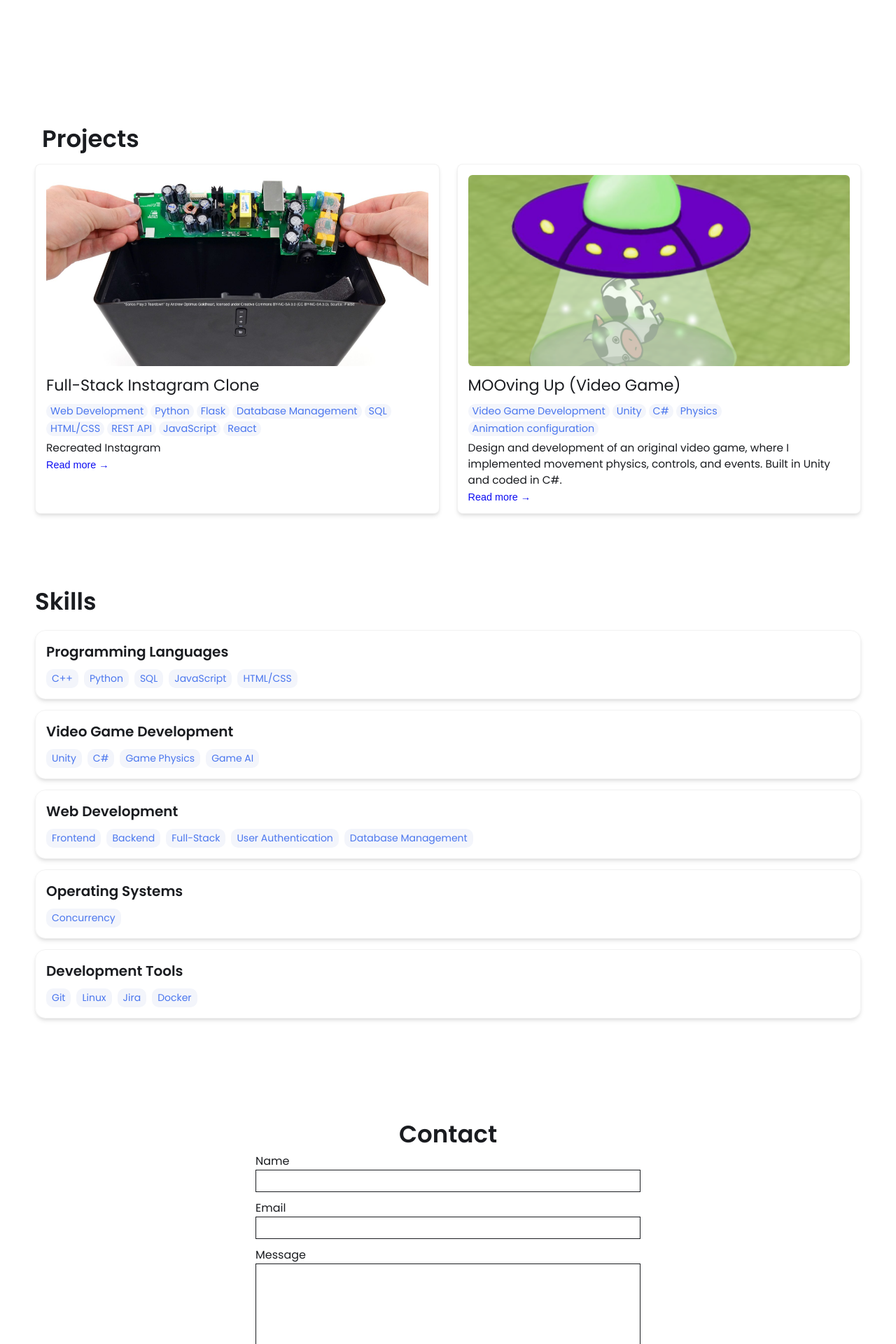
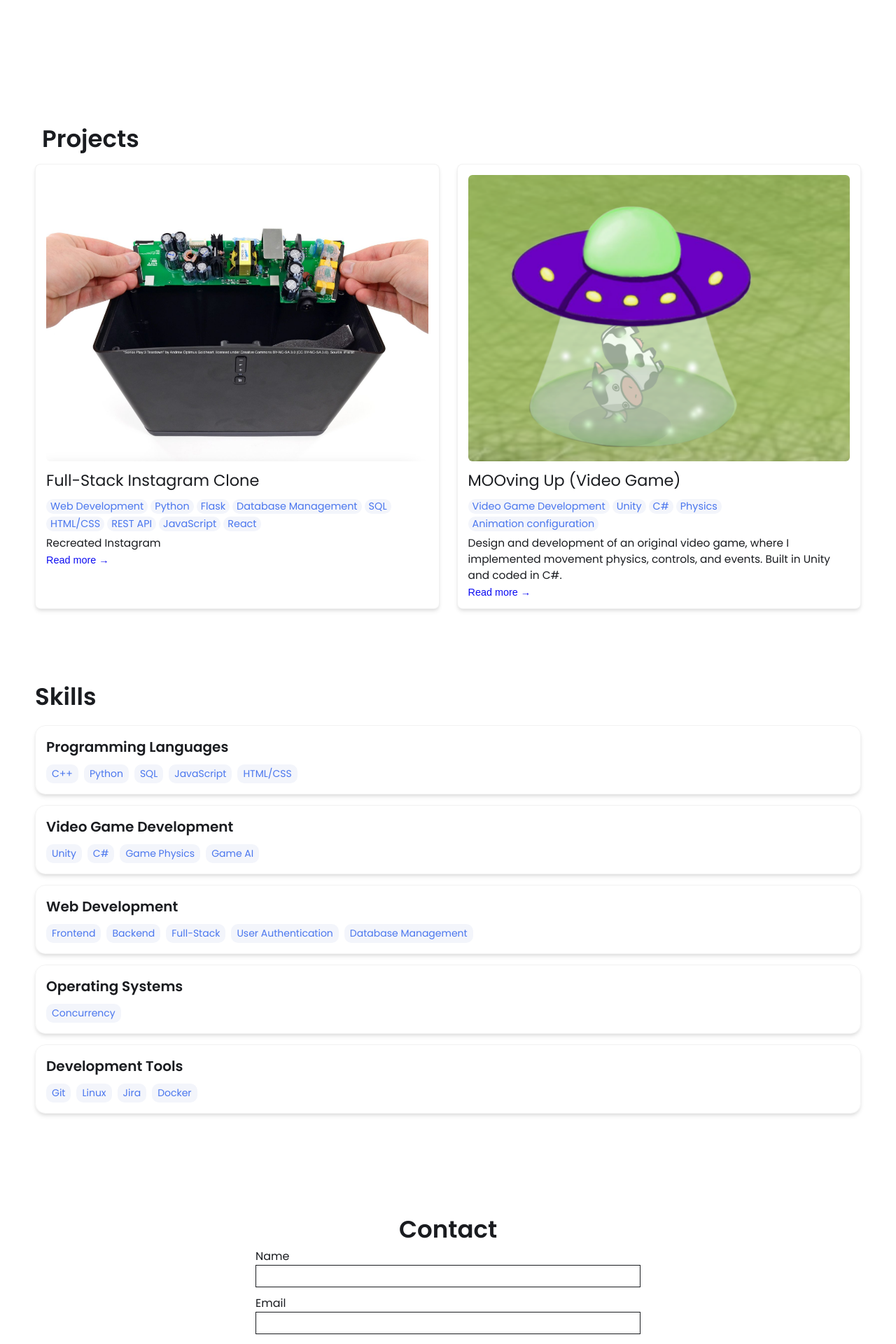
Before and after one commit to megan-chow/megan-chow.github.io, a Jekyll site: the page built from index.html, in a window 1280 px wide. Shown: the part 860-2780 px from the top of the page at 70% size. Built offline with Jekyll 4.4.1, drawn with Linux system fonts in a browser that asks for light colours.

```diff
--- a/css/styles.css
+++ b/css/styles.css
@@ -314,7 +314,7 @@ nav .mobile-nav {
 .project-card img {
     width: 100%;
     max-width: 100%;
-    aspect-ratio: 2/1;
+    aspect-ratio: 4/3;
     object-fit: cover;
     display: block;
     border-radius: 6px;
```
